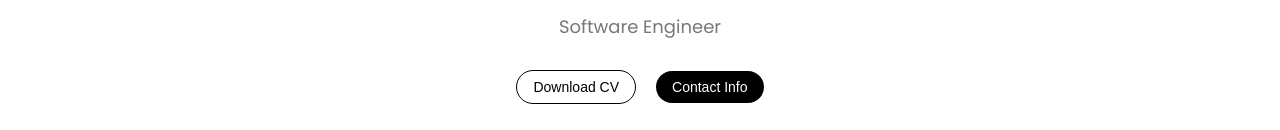
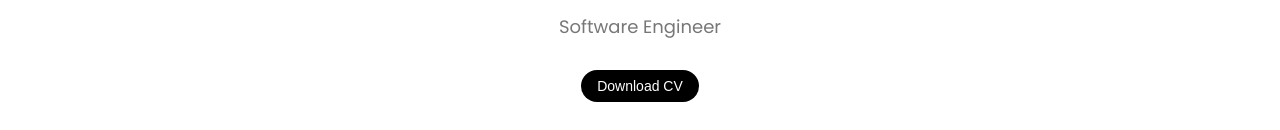
Before and after one commit to nischal0x01/portfolio, a React (Create React App) app: page / in a window 1280 px wide. Shown: the part 669-799 px from the top of the page. Built offline with nearby package versions, Linux system fonts and the light colour scheme.

Commit message:
minor fixes: icon and CV download

```diff
--- a/public/index.html
+++ b/public/index.html
@@ -2,14 +2,14 @@
 <html lang="en">
   <head>
     <meta charset="utf-8" />
-    <link rel="icon" href="%PUBLIC_URL%/favicon.png" />
+    <link rel="icon" href="/favicon.png" />
     <meta name="viewport" content="width=device-width, initial-scale=1" />
     <meta name="theme-color" content="#000000" />
     <meta
       name="description"
       content="Web site created using create-react-app"
     />
-    <link rel="apple-touch-icon" href="%PUBLIC_URL%/favicon.png" />
+    <link rel="apple-touch-icon" href="/favicon.png" />
 
     <link rel="manifest" href="%PUBLIC_URL%/manifest.json" />
 
--- a/src/components/Profile.js
+++ b/src/components/Profile.js
@@ -1,8 +1,8 @@
 import React from 'react';
 import '../styles/Profile.css';
 
-const Button = ({ className, children }) => (
-    <button className={`btn ${className}`}>{children}</button>
+const Button = ({ className, children, onClick }) => (
+    <button className={`btn ${className}`} onClick={onClick}>{children}</button>
 );
 
 const SocialIcon = ({ src, alt, link }) => (
@@ -14,7 +14,17 @@ const SocialIcon = ({ src, alt, link }) => (
     />
 );
 
-const Profile = () => (
+const Profile = () => {
+    const handleDownloadCV = () => {
+        const link = document.createElement('a');
+        link.href = './cv.pdf';
+        link.download = 'Nischal_Subedi_CV.pdf';
+        document.body.appendChild(link);
+        link.click();
+        document.body.removeChild(link);
+    };
+
+    return (
         <section id="profile" className="profile-container">
             <div className="pic-container">
                 <img src="./assets/profile-pic.png" alt="John Doe profile" className="profile-pic" />
@@ -24,8 +34,8 @@ const Profile = () => (
                 <h1 className="name">Nischal Subedi</h1>
                 <p className="title">Software Engineer</p>
                 <div className="btn-container">
-                <Button className="btn-download">Download CV</Button>
-                <Button className="btn-contact">Contact Info</Button>
+                    <Button className="btn-download" onClick={handleDownloadCV}>Download CV</Button>
+                    {/* <Button className="btn-contact">Contact </Button> */}
                 </div>
                 <div className="socials-container">
                     <SocialIcon
@@ -57,5 +67,6 @@ const Profile = () => (
             </div>
         </section>
     );
+};
 
 export default Profile;
--- a/src/styles/Profile.css
+++ b/src/styles/Profile.css
@@ -52,12 +52,16 @@
     margin: 10px
 }
 
-.btn-download {
+/* .btn-download {
     background-color: white;
     border: 1px solid black;
     color: black;
+} */
+
+.btn-download {
+    background-color: black;
+    color: white;
 }
-
 .btn-contact {
     background-color: black;
     color: white;
```
Also changed, not shown: 2 other files (tests, documents, lock files or other folders). Lines whose indentation alone changed are shown as unchanged.
